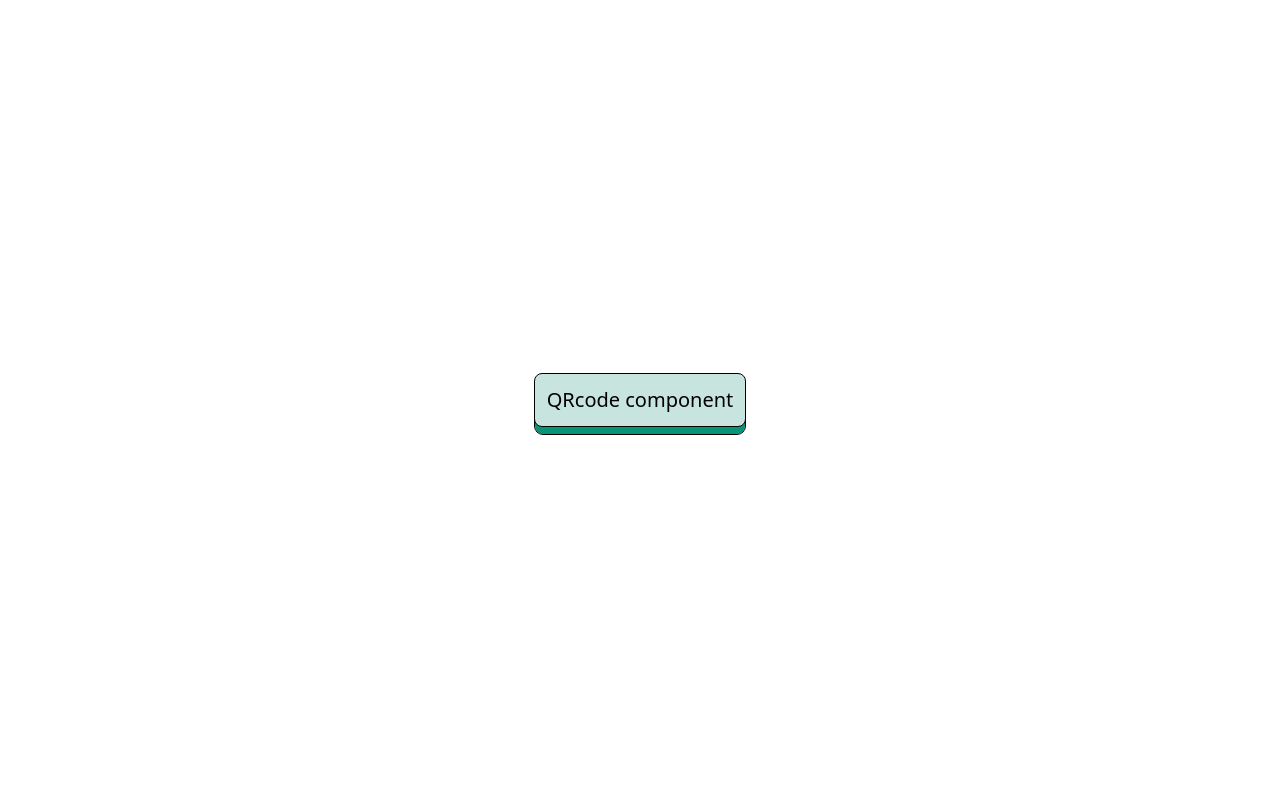
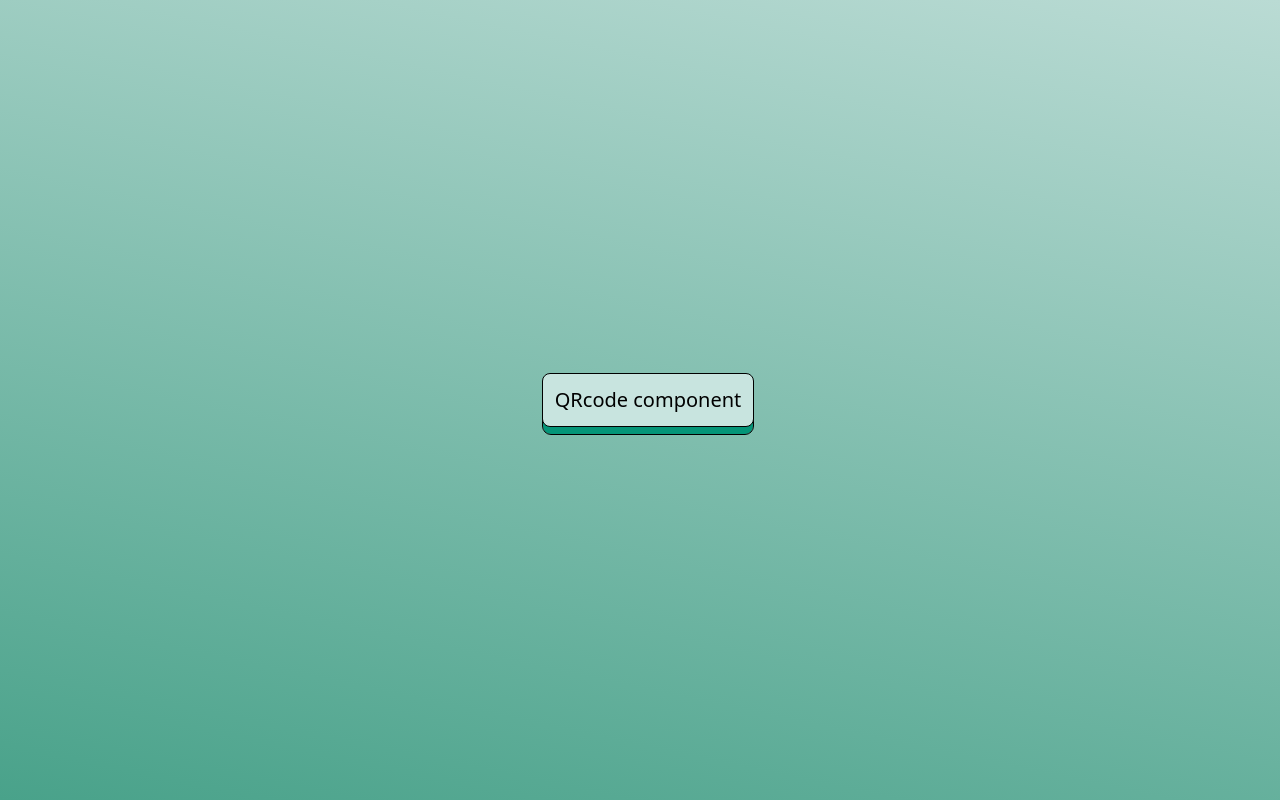
Before and after one commit to tulza/Frontend-mentor-challenges, a React (Vite) app: page / in a window 1280 px wide. Built offline with nearby package versions, Linux system fonts and the light colour scheme.

Commit message:
Add bg change on mouseMove

```diff
--- a/src/home/Home.tsx
+++ b/src/home/Home.tsx
@@ -1,14 +1,32 @@
 import { Link } from "react-router-dom";
 import { mapChallanges } from "../App";
 import { cn } from "../lib/utils";
-import { motion } from "framer-motion";
+import { circOut, motion, motionValue, useTransform } from "framer-motion";
 import { useScreen } from "../hooks/useScreen";
+import { useMousePos } from "../hooks/useMouse";
 
 const Home = () => {
-  const { screen } = useScreen();
-  console.log(screen);
+  const { width } = useScreen();
+  const { x } = useMousePos();
+  const screenWidthRange = [-10, width];
+  const mx = motionValue(x);
+  const background = useTransform(
+    mx,
+    screenWidthRange,
+    [
+      "linear-gradient(90deg, rgb(200, 228, 223) 0%, rgb(4, 149, 120) 100%",
+      "linear-gradient(0deg, rgb(4, 149, 120) 0%,rgb(200, 228, 223) 100%)",
+    ],
+    { ease: circOut, clamp: false }
+  );
   return (
-    <motion.div className="absolute flex h-dvh w-dvw select-none items-center justify-center gap-4">
+    <>
+      <motion.div
+        className="absolute flex h-dvh w-dvw select-none items-center justify-center gap-4"
+        style={{ background }}
+      >
+        <div></div>
+        <div className="z-10 flex w-dvw justify-center">
           {...mapChallanges.map((challange) => (
             <Link to={challange.path} key={challange.path}>
               <button
@@ -21,7 +39,9 @@ const Home = () => {
               </button>
             </Link>
           ))}
+        </div>
       </motion.div>
+    </>
   );
 };
 
--- /dev/null
+++ b/src/hooks/useMouse.ts
@@ -0,0 +1,22 @@
+import { useEffect, useState } from "react";
+
+export const useMousePos = () => {
+  const [mouse, setMouse] = useState({
+    x: window.innerWidth / 2,
+    y: window.innerHeight / 2,
+  } as const);
+
+  useEffect(() => {
+    window.addEventListener("mousemove", handleMouseMove);
+    return () => window.removeEventListener("mousemove", handleMouseMove);
+  }, []);
+
+  const handleMouseMove = (MouseEvent: MouseEvent) => {
+    setMouse({
+      x: MouseEvent.clientX,
+      y: MouseEvent.clientY,
+    });
+  };
+
+  return { x: mouse.x, y: mouse.y };
+};
--- a/src/hooks/useScreen.ts
+++ b/src/hooks/useScreen.ts
@@ -15,5 +15,5 @@ export const useScreen = () => {
     });
   }, []);
 
-  return { screen };
+  return { width: screen.width, height: screen.height };
 };
```
Lines whose indentation alone changed are shown as unchanged.
